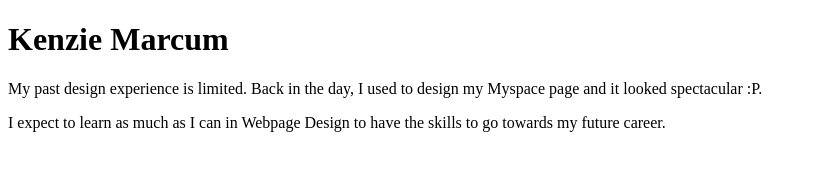
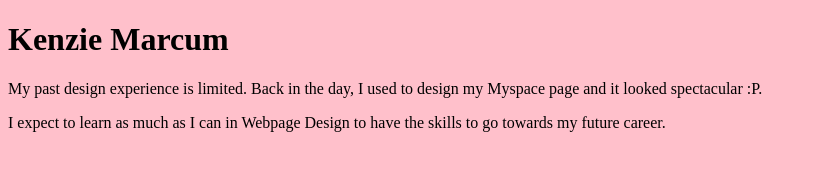
Before and after one commit to mmarcum0040/Hello, a plain HTML site: page index.html in a window 1280 px wide. Shown: the whole page, without its empty margins (0-817 px from the left). Drawn offline with Linux system fonts and the light colour scheme.

Commit message:
Add files via upload
Added pink background

```diff
--- a/index.html
+++ b/index.html
@@ -2,7 +2,12 @@
 <html lang="en" dir="ltr">
   <head>
     <meta charset="utf-8">
-    <title>This is so fun!</title>
+    <title>About me!</title>
+    <style>
+    body{
+      background-color: pink;
+      }
+    </style>
   </head>
   <body>
 
```
